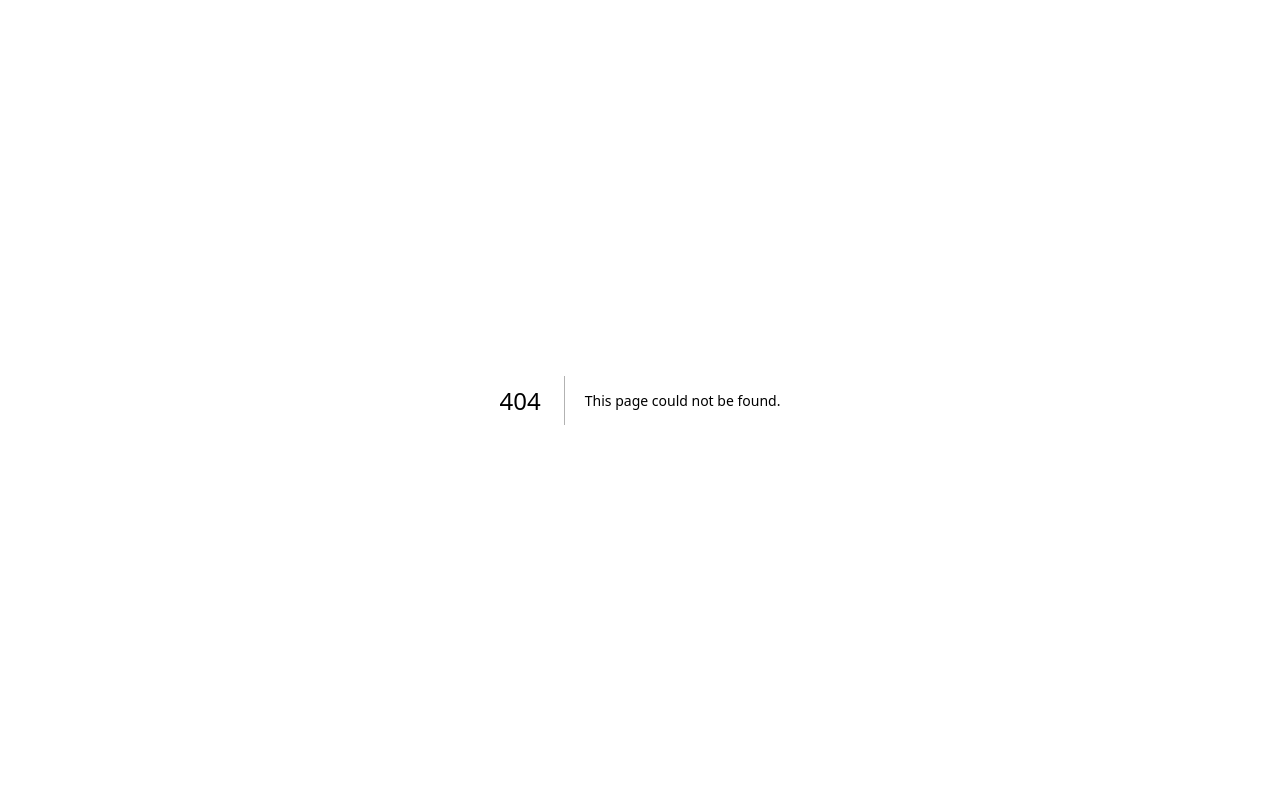
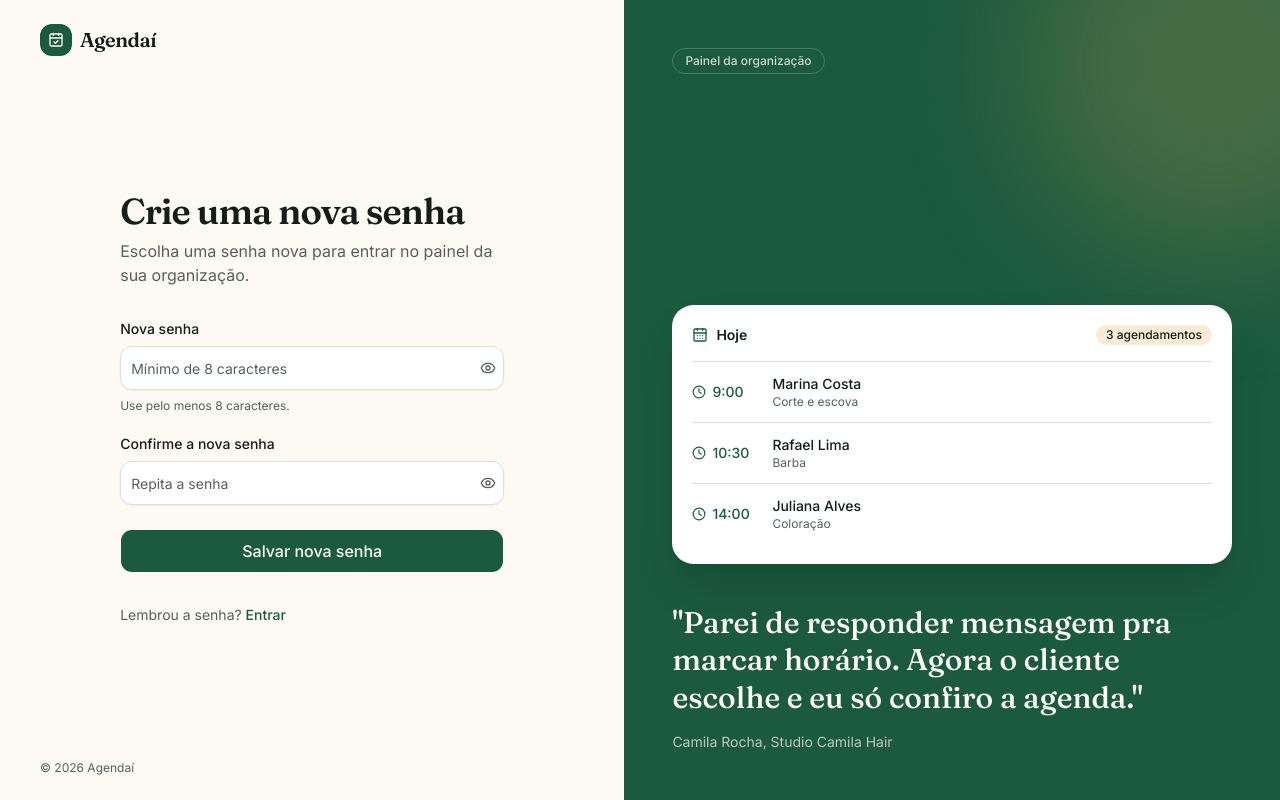
Before and after one commit to LuanCruz13/agendamento-multitenant, a Next.js app in the folder frontend/: page /redefinir-senha in a window 1280 px wide. Before the commit this address had no page. Built offline with nearby package versions, Linux system fonts and the light colour scheme.

Commit message:
feat(frontend): add password reset form validation

```diff
--- /dev/null
+++ b/frontend/app/redefinir-senha/page.tsx
@@ -0,0 +1,37 @@
+
+import type { Metadata } from "next"
+import { Suspense } from "react";
+import Link from "next/link"
+import { Logo } from "@/components/landing/logo";
+import { AuthAside } from "@/components/auth/auth-aside";
+import { ResetPasswordForm } from "@/components/auth/reset-password-form";
+
+export const metadata: Metadata = {
+    title: "Redefinir senha | Agendaí",
+    description: "Crie uma nova senha para sua conta Agendaí.",
+};
+
+export default function RedefinirSenhaPage(){
+    return(
+        <div className="grid min-h-dvh grid-cols-1 lg:grid-cols-[1fr_1.05fr]">
+            <main className="flex flex-col px-4 py-6 md:px-10">
+                <header>
+                    <Link href="/" aria-label="Agendaí, página inicial" className="w-fit">
+                        <Logo />
+                    </Link>
+                </header>
+
+                <div className="flex flex-1 items-center justify-center py-12">
+                    <div className="flex w-full max-w-sm flex-col gap-8">
+                        <Suspense fallback={null}>
+                            <ResetPasswordForm/>
+                        </Suspense>
+                    </div>
+                </div>
+
+            <footer className="text-xs text-muted-foreground">© 2026 Agendaí</footer>
+            </main>
+            <AuthAside/>
+        </div>
+    )
+}
--- /dev/null
+++ b/frontend/components/auth/reset-password-form.tsx
@@ -0,0 +1,178 @@
+
+"use client";
+
+import { useState } from "react";
+import Link from "next/link";
+import { useSearchParams } from "next/navigation";
+import { AlertCircle, Eye, EyeOff, Loader2 } from "lucide-react";
+import { Button } from "@/components/ui/button";
+import {
+  Field,
+  FieldGroup,
+  FieldLabel,
+  FieldDescription,
+  FieldError,
+} from "@/components/ui/field";
+import {
+  InputGroup,
+  InputGroupAddon,
+  InputGroupInput,
+  InputGroupButton,
+} from "@/components/ui/input-group";
+import { Alert, AlertDescription } from "@/components/ui/alert";
+import { cn } from "@/lib/utils";
+import { z } from "zod";
+import { Controller, useForm } from "react-hook-form";
+import { zodResolver } from "@hookform/resolvers/zod";
+
+const controlClass = "h-11 bg-card text-base shadow-xs md:text-sm";
+
+const resetPasswordSchema = z
+    .object({
+        password: z.string().min(8, "A senha precisa ter pelo menos 8 caracteres."),
+        confirmPassword: z.string().min(1, "Confirme a nova senha."),
+    })
+    .refine((data) => data.password === data.confirmPassword, {
+        message: "As senhas não coincidem.",
+        path: ["confirmPassword"],
+    });
+
+type ResetPasswordValues = z.infer<typeof resetPasswordSchema>;
+
+export function ResetPasswordForm() {
+    const searchParams = useSearchParams();
+    const token = searchParams.get("token");
+
+    const [showPassword, setShowPassword] = useState(false);
+    const [showConfirmPassword, setShowConfirmPassword] = useState(false);
+    const [formError, setFormError] = useState<string | null>(null);
+    const [pending, setPending] = useState(false);
+
+    const { control, handleSubmit } = useForm<ResetPasswordValues>({
+        resolver: zodResolver(resetPasswordSchema),
+        defaultValues: { password: "", confirmPassword: "" },
+    });
+
+    async function onSubmit(values: ResetPasswordValues) {
+        setFormError(null);
+        setPending(true);
+
+        try {
+            console.log({ token, ...values });
+        } finally {
+            setPending(false);
+        }
+    }
+
+    return (
+        <div className="flex flex-col gap-8">
+            <div className="flex flex-col gap-2">
+                <h1 className="font-serif text-3xl font-semibold tracking-tight text-balance md:text-4xl">
+                    Crie uma nova senha
+                </h1>
+                <p className="text-pretty text-muted-foreground">
+                    Escolha uma senha nova para entrar no painel da sua organização.
+                </p>
+            </div>
+
+            <form noValidate onSubmit={handleSubmit(onSubmit)} className="flex flex-col gap-5">
+                {formError && (
+                    <Alert variant="destructive">
+                        <AlertCircle />
+                        <AlertDescription>{formError}</AlertDescription>
+                    </Alert>
+                )}
+
+                <FieldGroup className="gap-5">
+                    <Controller
+                        name="password"
+                        control={control}
+                        render={({ field, fieldState }) => (
+                            <Field data-invalid={!!fieldState.error}>
+                                <FieldLabel htmlFor="password" className="text-foreground">Nova senha</FieldLabel>
+                                <InputGroup className={cn(controlClass, "rounded-lg")}>
+                                    <InputGroupInput
+                                        {...field}
+                                        id="password"
+                                        type={showPassword ? "text" : "password"}
+                                        autoComplete="new-password"
+                                        placeholder="Mínimo de 8 caracteres"
+                                    />
+                                    <InputGroupAddon align="inline-end">
+                                        <InputGroupButton
+                                            size="icon-xs"
+                                            variant="ghost"
+                                            type="button"
+                                            onClick={() => setShowPassword((prev) => !prev)}
+                                            aria-label={showPassword ? "Ocultar senha" : "Mostrar senha"}
+                                            aria-pressed={showPassword}
+                                        >
+                                            {showPassword ? <EyeOff /> : <Eye />}
+                                        </InputGroupButton>
+                                    </InputGroupAddon>
+                                </InputGroup>
+                                {fieldState.error ? (
+                                    <FieldError errors={[fieldState.error]} />
+                                ) : (
+                                    <FieldDescription className="text-xs">
+                                        Use pelo menos 8 caracteres.
+                                    </FieldDescription>
+                                )}
+                            </Field>
+                        )}
+                    />
+
+                    <Controller
+                        name="confirmPassword"
+                        control={control}
+                        render={({ field, fieldState }) => (
+                            <Field data-invalid={!!fieldState.error}>
+                                <FieldLabel htmlFor="confirmPassword" className="text-foreground">Confirme a nova senha</FieldLabel>
+                                <InputGroup className={cn(controlClass, "rounded-lg")}>
+                                    <InputGroupInput
+                                        {...field}
+                                        id="confirmPassword"
+                                        type={showConfirmPassword ? "text" : "password"}
+                                        autoComplete="new-password"
+                                        placeholder="Repita a senha"
+                                    />
+                                    <InputGroupAddon align="inline-end">
+                                        <InputGroupButton
+                                            size="icon-xs"
+                                            variant="ghost"
+                                            type="button"
+                                            onClick={() => setShowConfirmPassword((prev) => !prev)}
+                                            aria-label={showConfirmPassword ? "Ocultar senha" : "Mostrar senha"}
+                                            aria-pressed={showConfirmPassword}
+                                        >
+                                            {showConfirmPassword ? <EyeOff /> : <Eye />}
+                                        </InputGroupButton>
+                                    </InputGroupAddon>
+                                </InputGroup>
+                                <FieldError errors={[fieldState.error]} />
+                            </Field>
+                        )}
+                    />
+                </FieldGroup>
+
+                <Button type="submit" size="lg" className="mt-1 h-11 text-base" disabled={pending}>
+                    {pending ? (
+                        <>
+                            <Loader2 className="size-4 animate-spin" />
+                            Salvando...
+                        </>
+                    ) : (
+                        "Salvar nova senha"
+                    )}
+                </Button>
+            </form>
+
+            <p className="text-sm text-muted-foreground">
+                Lembrou a senha?{" "}
+                <Link href="/login" className="font-medium text-primary underline-offset-4 hover:underline">
+                    Entrar
+                </Link>
+            </p>
+        </div>
+    );
+}
```
